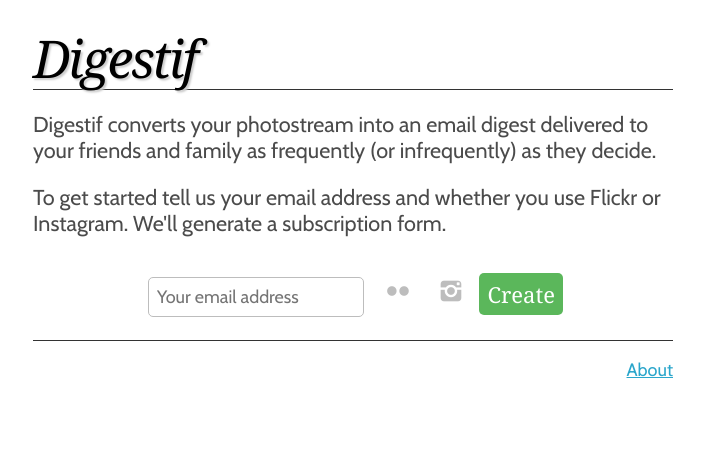
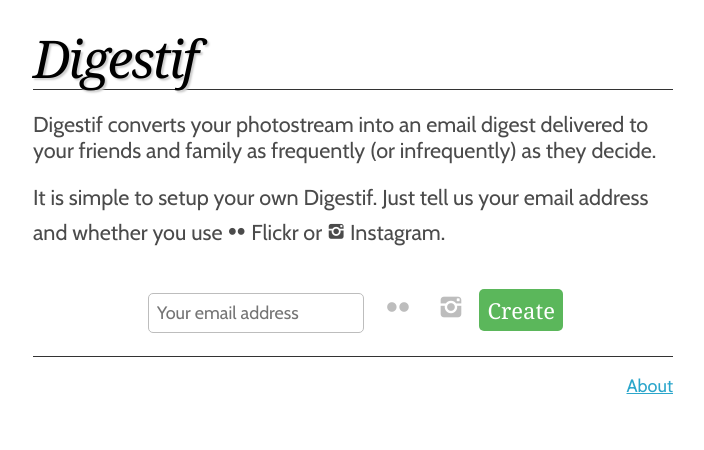
Before and after one commit to jc/digestif, a Flask app: page / in a window 1280 px wide. Shown: the top 450 px of the page, without its empty margins (287-991 px from the left). Run offline with Flask 2, Linux system fonts and the light colour scheme; parts of the project's set-up code (start-up, migrations or seed data) failed here and were passed over; some libraries are stand-ins or nearby versions; some web fonts are replaced.

Commit message:
Rework the landing page.

```diff
--- a/digestif/templates/landing.html
+++ b/digestif/templates/landing.html
@@ -6,13 +6,12 @@
 <p>Digestif converts your photostream into an email digest delivered to your
 friends and family as frequently (or infrequently) as they decide.</p>
 
-<p>To get started tell us your email address and whether you use Flickr or
-Instagram. We'll generate a subscription form.</p>
+<p>It is simple to setup your own Digestif. Just tell us your email address and whether you use <span class="power social" style="font-size: 1.6em;">&#62211;</span> Flickr or <span class="social power" style="font-size: 1.6em;">&#62253;</span> Instagram.</p>
 
 <div class="narrow">
 <form id="create" method="POST" action="{{ url_for("landing") }}">
 {{ form.email(placeholder="Your email address", type="email", required="true") }}
-<span data-toggle="tooltip" title="flickr" service="flickr" class="service social inactive">&#62211;</span> <span data-toggle="tooltip" title="Instagram" service="instagram" class="service social inactive">&#62253;</span> <button class="action">Create</button>
+<span service="flickr" class="service social inactive">&#62211;</span> <span service="instagram" class="service social inactive">&#62253;</span> <button class="action">Create</button>
 <div id="email-suggestion" style="display:none">
 Did you mean <a class="suggested-email"></a>?
 </div>
```
